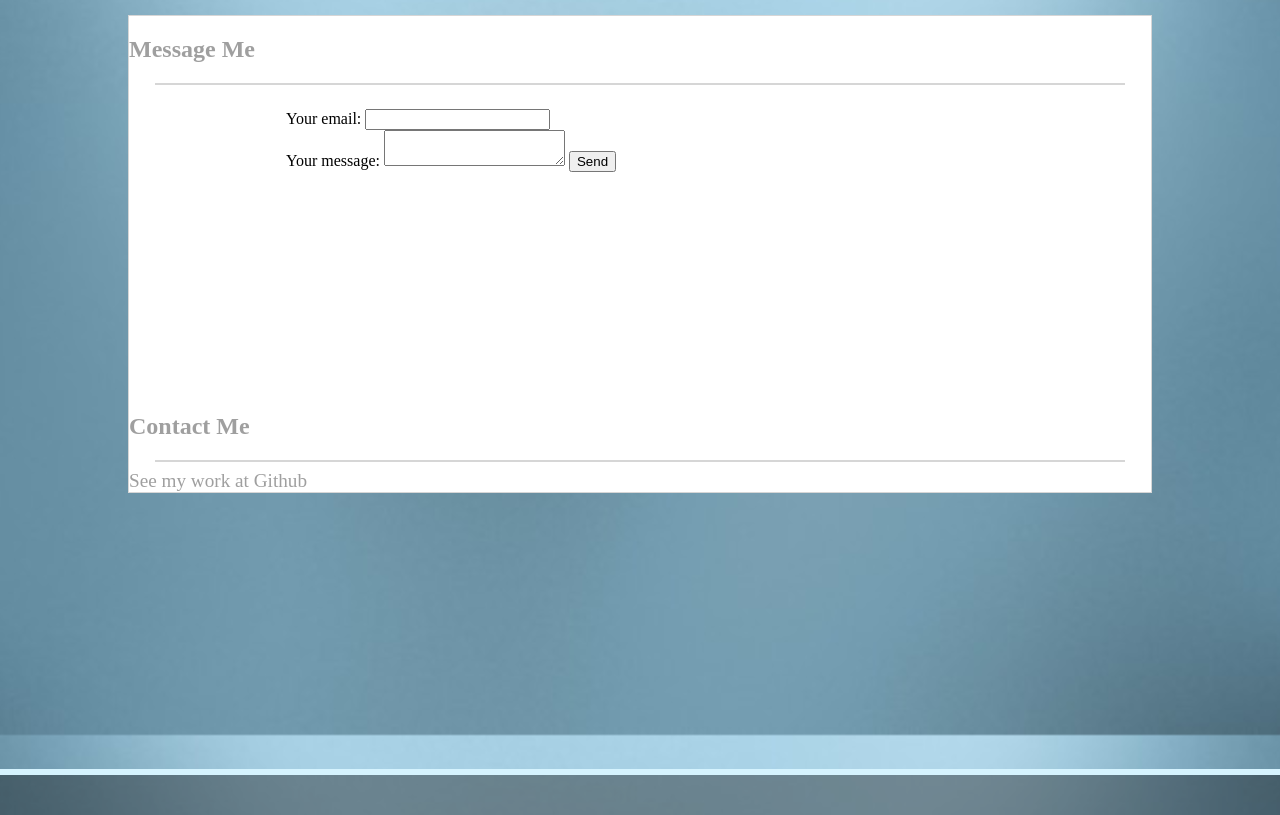
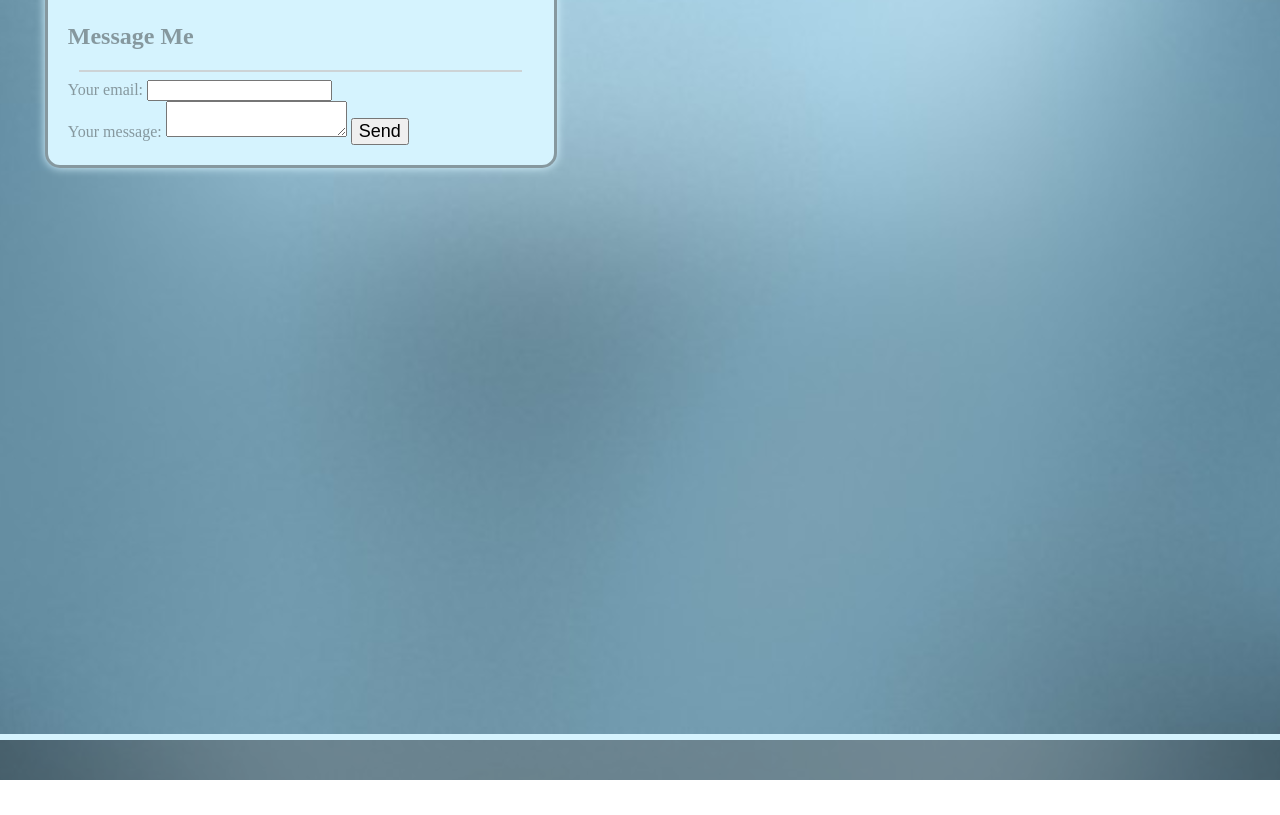
Before and after one commit to CSeddon01/CSeddon-Website, a plain HTML site: page contact.html in a window 1280 px wide. Shown: the part 65-880 px from the top of the page. After the commit the page ends 845 px from the top, so only its background shows below. Drawn offline with Linux system fonts and the light colour scheme.

Commit message:
updated contact me form

```diff
--- a/contact.html
+++ b/contact.html
@@ -36,6 +36,7 @@
       <li><a href="reviews.html">Reviews</a></li>
     </ul>
 
+  <!-- Form Start -->
   <main class="form">
     <h2>Message Me</h2>
     <hr />
@@ -53,7 +54,8 @@
       </form>
   </div>
 
-  <div class="contactMe">
+  <!-- Contact Me Start -->
+  <!-- <div class="contactMe">
     <h2>Contact Me</h2>
     <hr />
      <a href="https://github.com/CSeddon01" target="_blank">See my work at Github</a>
@@ -63,7 +65,7 @@
     <div class="badge-base LI-profile-badge" data-locale="en_US" data-size="medium" data-theme="dark" data-type="VERTICAL" data-vanity="christine-seddon-2a97a2158" data-version="v1">
       <a class="badge-base__link LI-simple-link" href="https://www.linkedin.com/in/christine-seddon-2a97a2158?trk=profile-badge"></a>
     </div>
-  </div>
+  </div>       -->
 </main>
 </div>
 
--- a/style.css
+++ b/style.css
@@ -332,13 +332,23 @@ body::after {
 /* Portfolio ends */
  /* Contact Me Page Starts */
 
- form {
-  position : relative;
-  width  : 740px;
-  height : 300px;
-  margin : 0 auto;
-  padding: 1em;
-  box-sizing: border-box;
- }
+ .form {
+  box-shadow: 0 0 10px var(--secondary-color);
+  border: 3px solid var(--primary-color);
+  background-color:  var(--secondary-color);
+  border-radius: 15px;
+  padding: 20px;
+  color: var(--primary-color);
+  width: 40%;
+  margin: 3.5%;
+}
 
+.button {
+  color: bold;
+  font-size: large;
+}
+
+.button:hover {
+  background-color: var(--tertiary-color);
+}
  /* Contact Me Page Ends */
```
